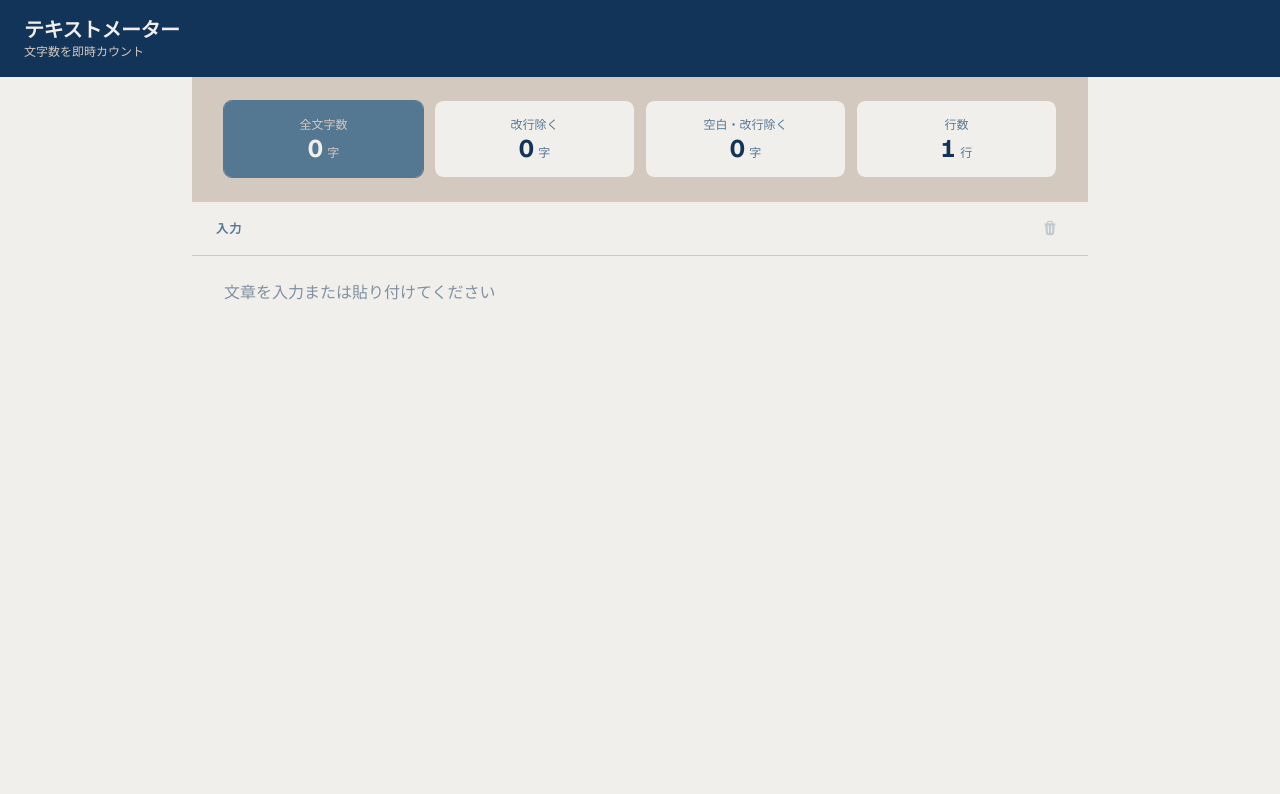
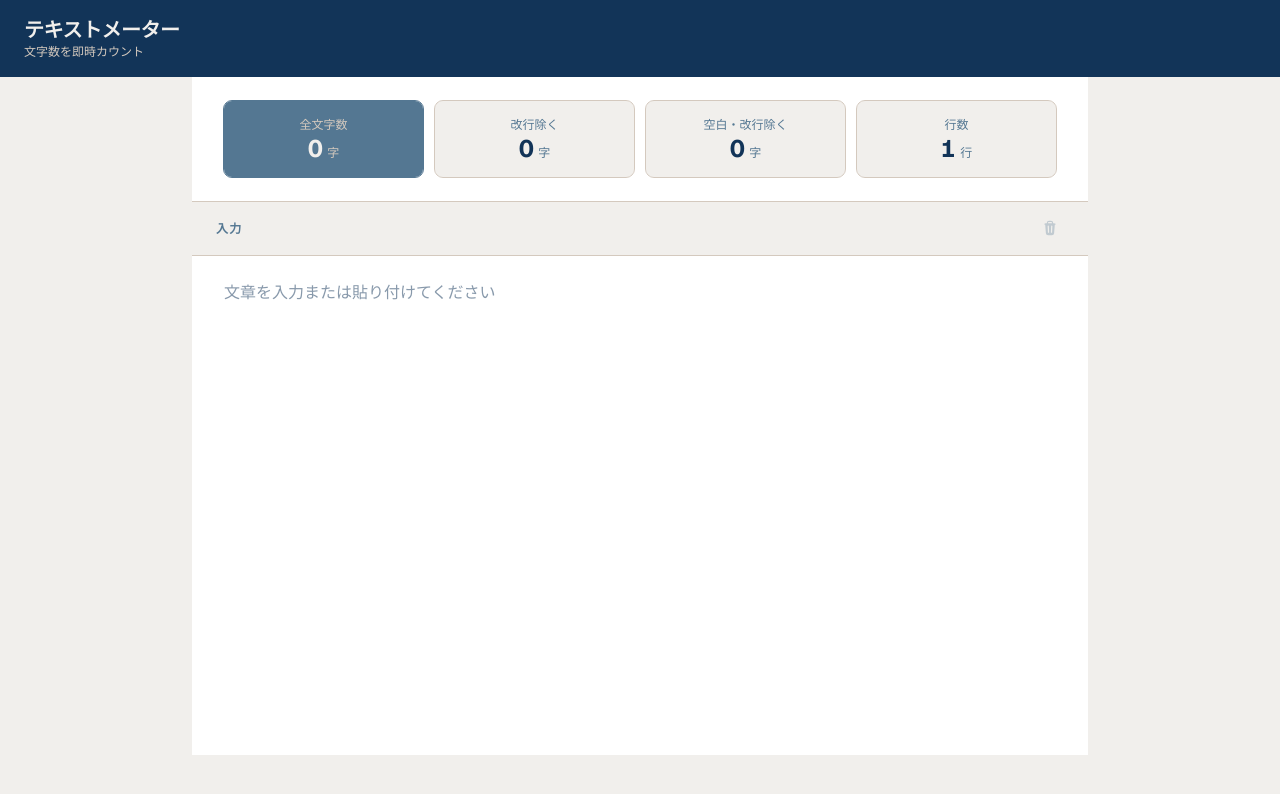
Before and after one commit to kanaix-apps/text-meter, a Next.js app: page / in a window 1280 px wide. Shown: the top 794 px of the page. Built offline with nearby package versions, Linux system fonts and the light colour scheme.

Commit message:
style: 結果欄・入力欄の背景を白に変更
Co-Authored-By: Claude Sonnet 4.6 <noreply@anthropic.com>

```diff
--- a/app/page.tsx
+++ b/app/page.tsx
@@ -24,7 +24,7 @@ export default function Home() {
 
       <main className="flex min-h-0 flex-1 flex-col px-[15%]">
         {/* 上段：カウント結果 */}
-        <section className="shrink-0 border-b px-8 py-6" style={{ backgroundColor: "#D4C9BE", borderColor: "#D4C9BE" }}>
+        <section className="shrink-0 border-b px-8 py-6" style={{ backgroundColor: "#ffffff", borderColor: "#D4C9BE" }}>
           <CountDisplay result={result} />
         </section>
 
@@ -57,7 +57,7 @@ export default function Home() {
             onChange={(e) => setText(e.target.value)}
             placeholder="文章を入力または貼り付けてください"
             className="min-h-0 flex-1 resize-none px-8 py-6 text-base leading-relaxed focus:outline-none"
-            style={{ backgroundColor: "#F1EFEC", color: "#123458" }}
+            style={{ backgroundColor: "#ffffff", color: "#123458" }}
           />
         </section>
       </main>
```
